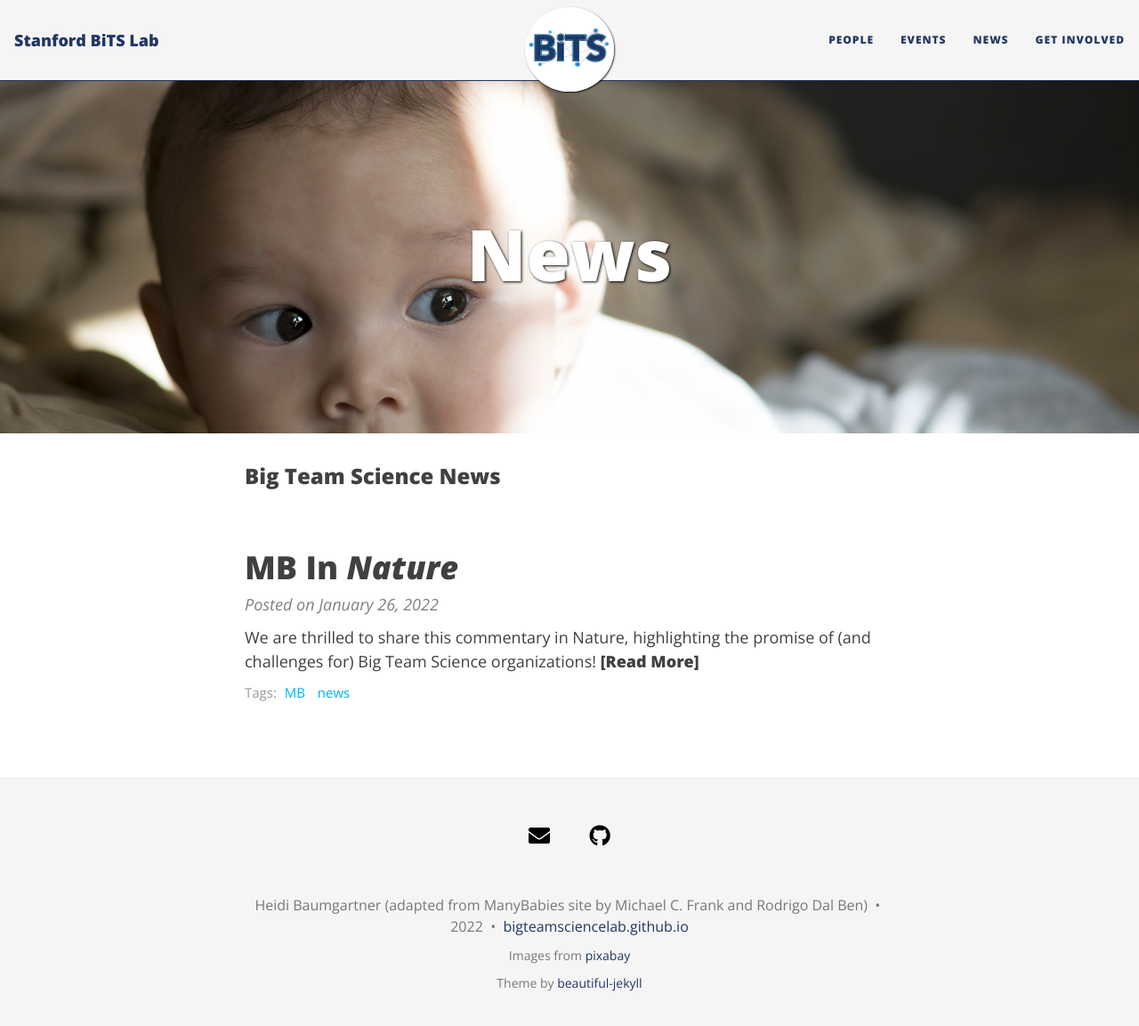
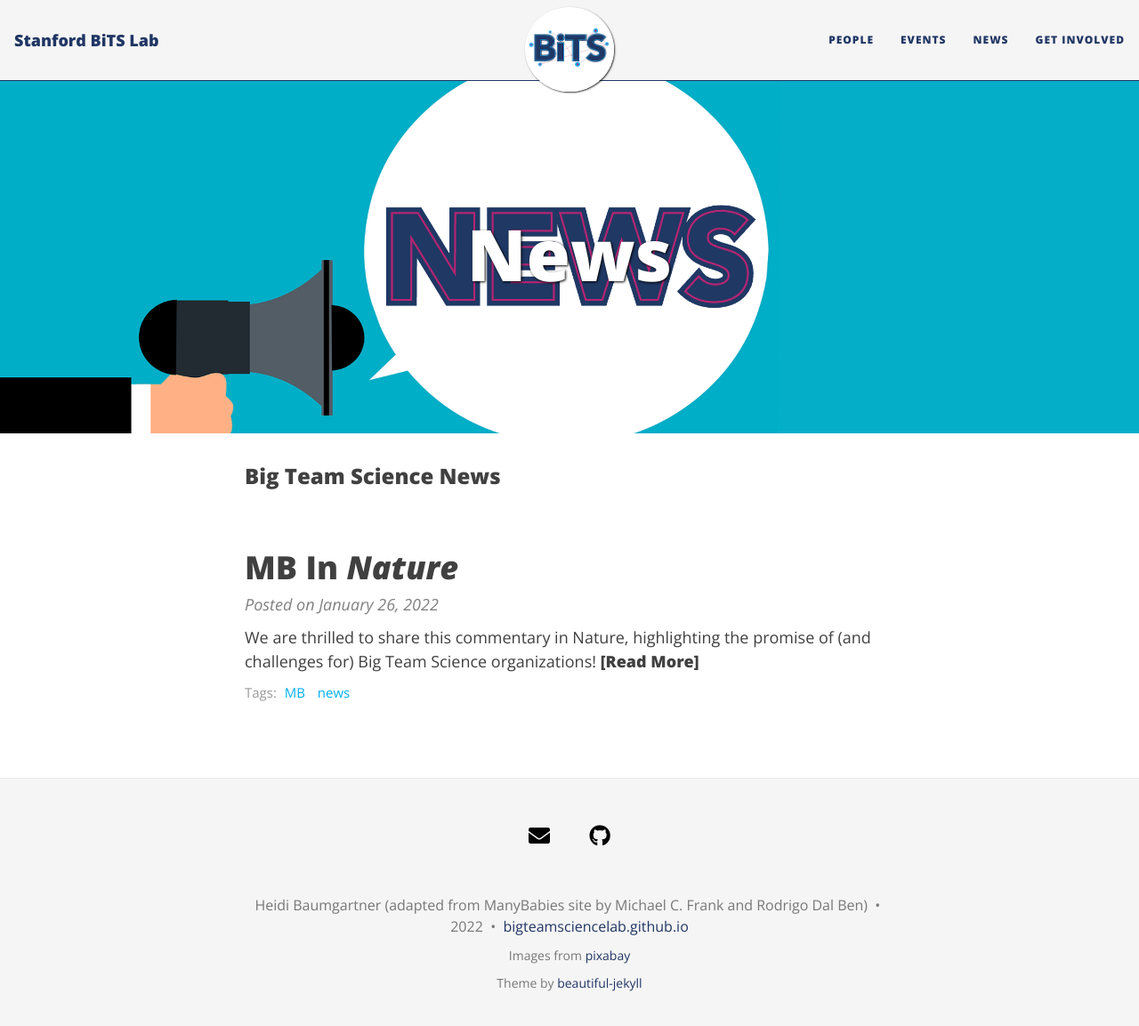
Before and after one commit to heidibaum/bigteamsciencelab.github.io, a Jekyll site: the page built from news/index.html, in a window 1280 px wide and 1165 px high. Shown: the top 1153 px of the window at 89% size. Built offline with Jekyll 4.4.1, drawn with Linux system fonts in a browser that asks for light colours; nearby versions of some CDN libraries; the list of posts is cut into pages by our own code.

Commit message:
update news img

```diff
--- a/news/index.html
+++ b/news/index.html
@@ -1,7 +1,7 @@
 ---
 layout: home
 title: News
-cover-img: /assets/img/baby-1249626.jpg
+cover-img: /assets/img/news.png
 ---
 
 <h3>Big Team Science News</h3>
```
Also changed, not shown: assets/img/news.png (added).
